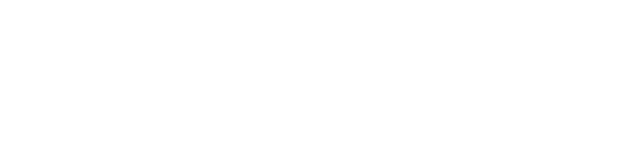
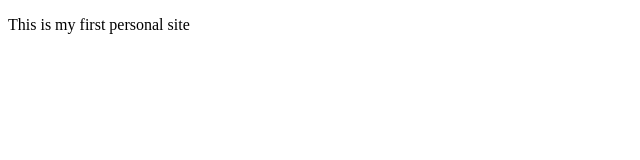
Before and after one commit to Lizliu1991/excursion, a plain HTML site: page index.html in a window 1280 px wide. Shown: the whole page, without its empty margins (0-640 px from the left). Drawn offline with Linux system fonts and the light colour scheme.

Commit message:
add a paragraph

```diff
--- a/index.html
+++ b/index.html
@@ -16,7 +16,7 @@
         <!--[if lt IE 7]>
             <p class="browsehappy">You are using an <strong>outdated</strong> browser. Please <a href="#">upgrade your browser</a> to improve your experience.</p>
         <![endif]-->
-
+        <p>This is my first personal site</p>
         <script src="" async defer></script>
     </body>
 </html>
```
